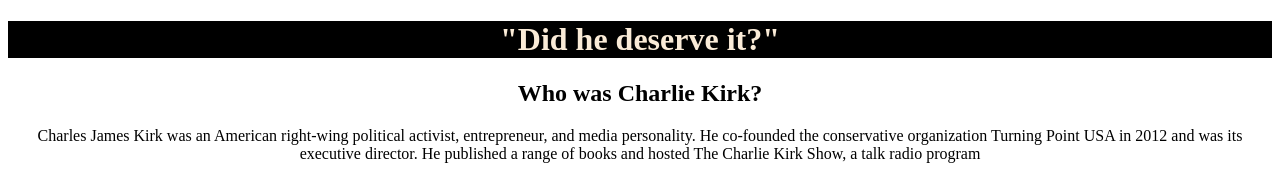
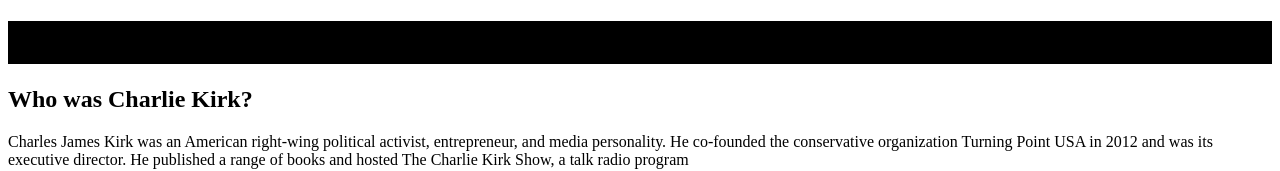
Before and after one commit to mnani21/practise-2, a plain HTML site: page index.html in a window 1280 px wide. Shown: the top 171 px of the page. Drawn offline with Linux system fonts and the light colour scheme.

Commit message:
fix images and text alignment

```diff
--- a/styles.css
+++ b/styles.css
@@ -1,7 +1,7 @@
 body{
-    text-align: center;
+    text-align: left;
     color: black;
-    margin-top: 05px;
+
 }
 header{
     background-color: black;
@@ -13,3 +13,7 @@
     color: antiquewhite;
     text-align: center;
 }
+H1{
+    font-family: Georgia, 'Times New Roman', Times, serif;
+    color: black;
+}
```
